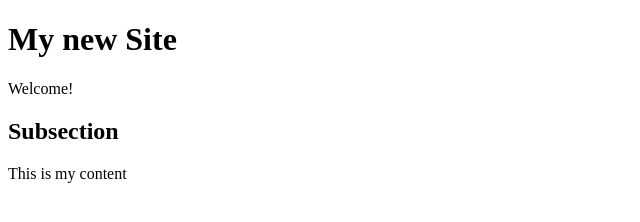
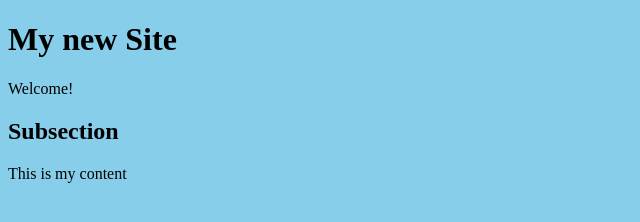
Before and after one commit to vfischer9/csc225-April16, a plain HTML site: page index.html in a window 1280 px wide. Shown: the whole page, without its empty margins (0-640 px from the left). Drawn offline with Linux system fonts and the light colour scheme.

Commit message:
add css file and wire up

```diff
--- /dev/null
+++ b/css/file.css
@@ -0,0 +1,3 @@
+body{
+   background: skyblue;
+}
--- a/index.html
+++ b/index.html
@@ -3,6 +3,7 @@
 <head>
     <meta charset="UTF-8">
     <meta name="viewport" content="width=device-width, initial-scale=1.0">
+    <link rel='stylesheet' href='/css/file.css'>
     <title>My Cool Site</title>
 </head>
 <body>
```
